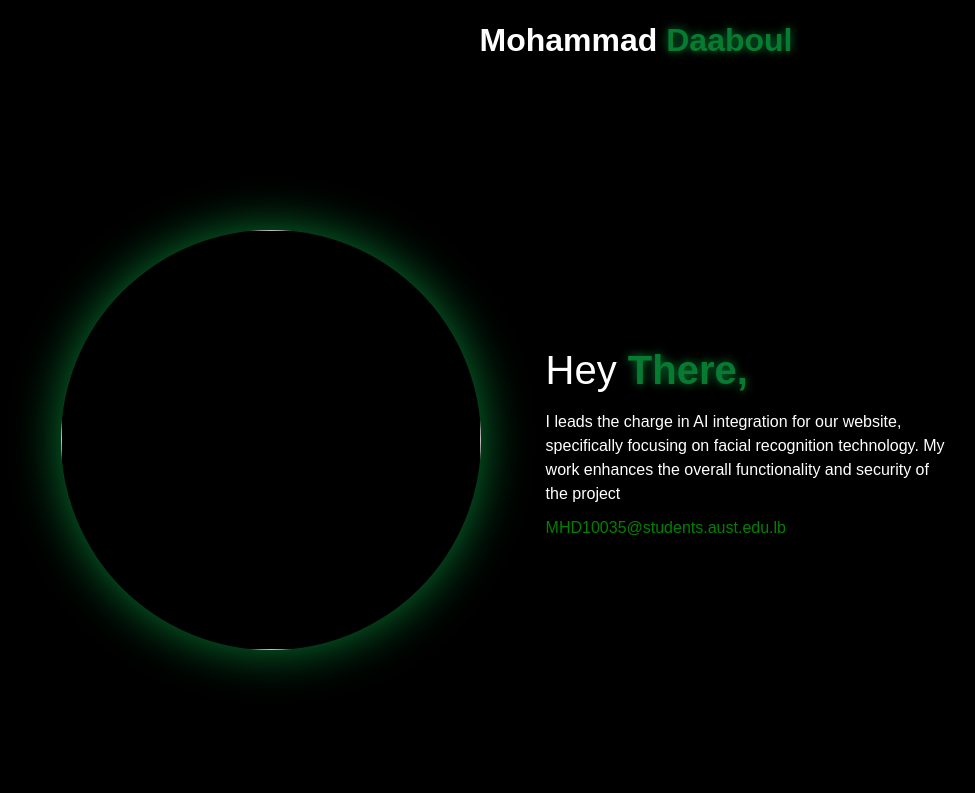
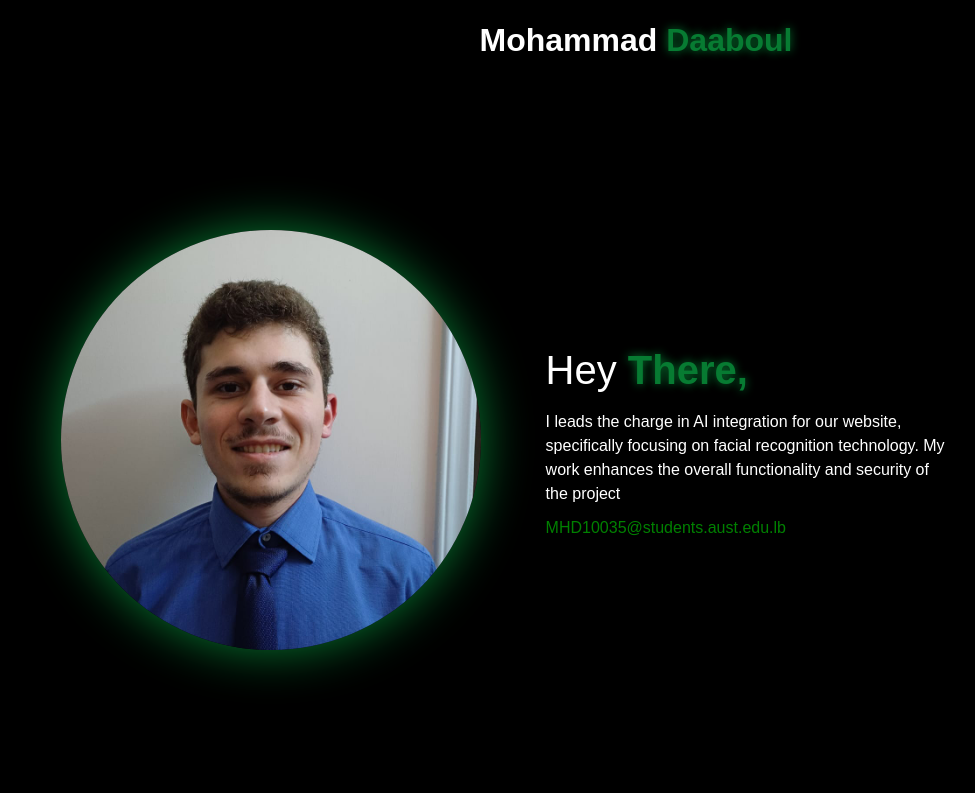
Before and after one commit to NourAbouZour/MOHAMADDAABOUL, a plain HTML site: page index.html in a window 1280 px wide. Shown: the whole page, without its empty margins (4-979 px from the left). Drawn offline with nearby package versions, Linux system fonts and the light colour scheme; the site is published under a folder, as on GitHub Pages, so addresses that start at the root find nothing.

Commit message:
Update index.html

```diff
--- a/index.html
+++ b/index.html
@@ -26,7 +26,7 @@
 
 
         <div class="image">
-            <img id="imageId" src="/WhatsApp Image 2025-04-03 at 15.58.55_56dc4730.jpg" alt="">
+            <img id="imageId" src="WhatsApp Image 2025-04-03 at 15.58.55_56dc4730.jpg" alt="">
         </div>
         <div class="content">
             <div class="typewriter">
```
